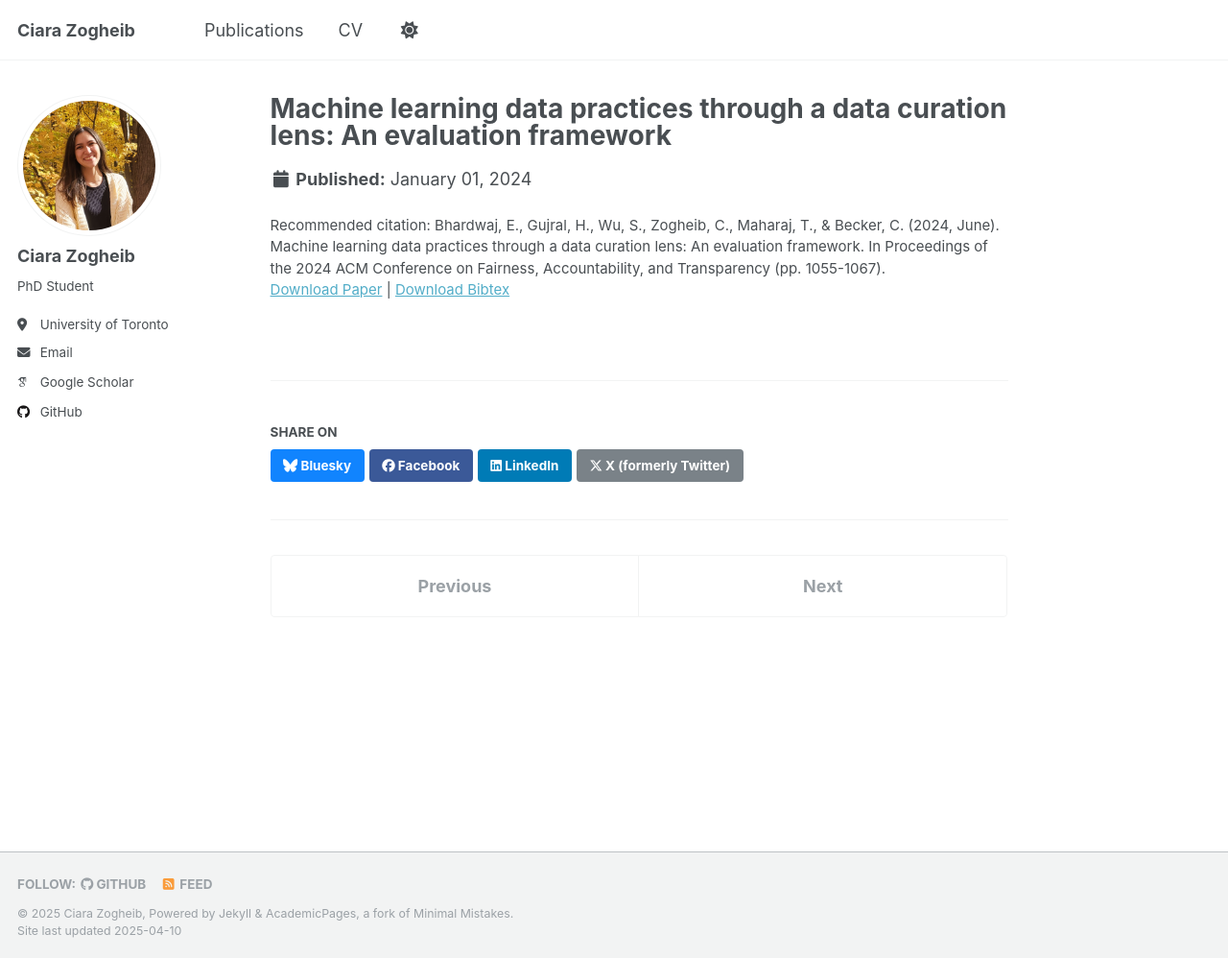
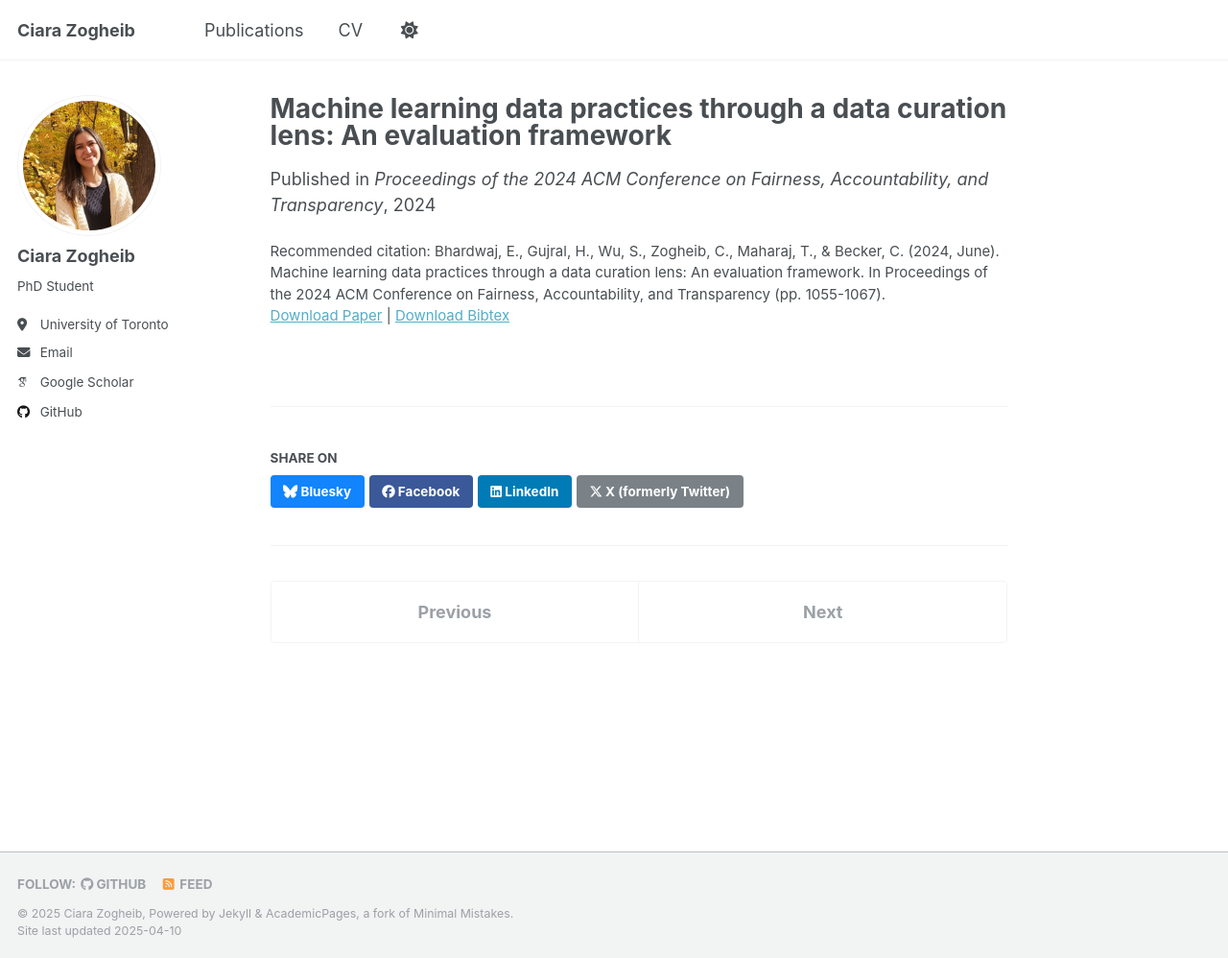
Before and after one commit to zogheibc/zogheibc.github.io, a Jekyll site: the page built from _publications/2024-01-01-machine-learning-data-practices.md, in a window 1280 px wide and 998 px high. Shown: the whole window at 96% size. Built offline with Jekyll 4.4.1, drawn with Linux system fonts in a browser that asks for light colours; some web fonts are replaced.

Commit message:
fixing pubs

```diff
--- a/_publications/2023-01-01-interdisciplinary-integration-as-info-work.md
+++ b/_publications/2023-01-01-interdisciplinary-integration-as-info-work.md
@@ -5,7 +5,7 @@ category: manuscripts
 permalink: /publication/2023-01-01-interdisciplinary-integration-as-info-work
 excerpt:
 date: 2023-01-01
-venue:
+venue: 'Issues In Interdisciplinary Studies'
 slidesurl: #nothing
 paperurl: 'http://zogheibc.github.io/files/2023-01-01interdisciplinary-integration-as-info-work.pdf'
 bibtexurl: #nothing
--- a/_publications/2024-01-01-machine-learning-data-practices.md
+++ b/_publications/2024-01-01-machine-learning-data-practices.md
@@ -5,7 +5,7 @@ category: conferences
 permalink: /publication/2024-01-01-machine-learning-data-practices
 excerpt:
 date: 2024-01-01
-venue:
+venue: 'Proceedings of the 2024 ACM Conference on Fairness, Accountability, and Transparency'
 paperurl: 'https://dl.acm.org/doi/pdf/10.1145/3630106.3658955?casa_token=NmsmY2IXZvQAAAAA:ebTZOZMSqyuPp5NZv41vg_ipW1fxGooRbfLdFr3ARbbU9u8_0uSofjUEZAEpOhHpl6xjTulsGb_02_I'
 bibtexurl: 'https://scholar.googleusercontent.com/scholar.bib?q=info:MRZibldesp8J:scholar.google.com/&output=citation&scisdr=ClFhi2ILEKC09V74O_U:AFWwaeYAAAAAZ_f-I_Ur4XnZx52QDKYTHSNP_2s&scisig=AFWwaeYAAAAAZ_f-IzIxnplZQM1-1iRw3_ySmWU&scisf=4&ct=citation&cd=-1&hl=en'
 citation: 'Bhardwaj, E., Gujral, H., Wu, S., Zogheib, C., Maharaj, T., & Becker, C. (2024, June). Machine learning data practices through a data curation lens: An evaluation framework. In Proceedings of the 2024 ACM Conference on Fairness, Accountability, and Transparency (pp. 1055-1067).'
```
Also changed, not shown: _publications/2021-01-01-lithics-data-architecture.md (+1 -1 lines), _publications/2024-10-28-integration-hierarchies-government.md (renamed from _publications/2024-10-28-integration-hierarchies-government - Copy - Copy.md, +1 -1 lines), _publications/2024-11-11-state-of-data-curation-neurips.md (+1 -1 lines).
